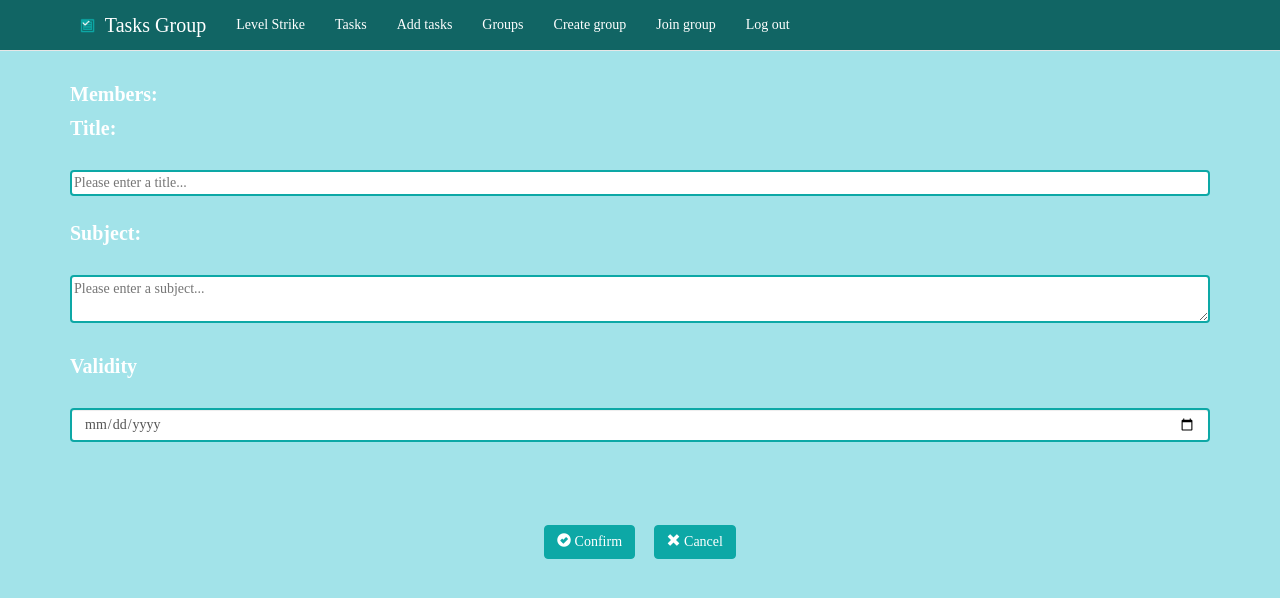
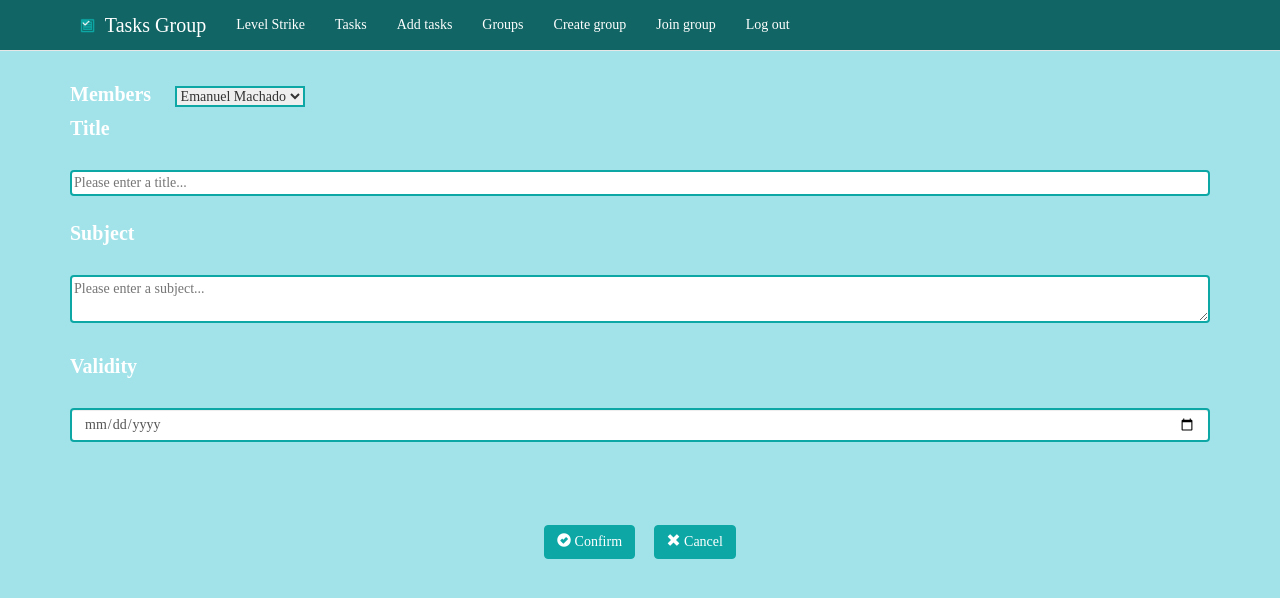
Before and after one commit to joelccarvalho/LevelStrike, a PHP site: page /addTasksGroup.html in a window 1280 px wide. Shown: the top 598 px of the page. Run offline with PHP 8.4, Linux system fonts and the light colour scheme.

Commit message:
Acrescentei um select no addTasksGroup

```diff
--- a/addTasksGroup.html
+++ b/addTasksGroup.html
@@ -40,13 +40,22 @@
 
     <form class="form_addTasksGroup container" >
       <br><br>
-      <label for="membro" class="titulos_addTasks">Members:</label>
+      <!--Add membros para a realização da tarefa-->
+      <label for="membro" class="titulos_addTasks">Members</label>
+      <select class="selectpicker" name="listMembers">
+        <option>Emanuel Machado</option>
+        <option>Rui Pedro</option>
+        <option>Miguel Augusto</option>
+        <option>António Vilela</option>
+      </select>
 
-      <br><label for="titulo" class="titulos_addTasks">Title:</label>
+      <!--Titulo da tarefa-->
+      <br><label for="titulo" class="titulos_addTasks">Title</label>
       <input class="addTasks_titulo" type="text" id="titulo" placeholder="Please enter a title..."/>
-      <label for="assunto" class="titulos_addTasks">Subject:</label>
+      <!--Assunto da tarefa-->
+      <label for="assunto" class="titulos_addTasks">Subject</label>
       <textarea class="addTasks_assunto" name="subject" placeholder="Please enter a subject..."></textarea>
-
+      <!--Data da tarefa-->
       <label for="example-datetime-local-input" class="titulos_addTasks col-form-label">Validity</label>
       <input class="form-control addTasks_validade" type="date" id="example-datetime-local-input">
 
--- a/css/master.css
+++ b/css/master.css
@@ -476,6 +476,12 @@ font-size: 30px;
   height: 100px;
 }
 
+/*Add tasks group*/
+.selectpicker{
+  margin-left: 20px;
+  border: 2px solid #0DA8A6
+}
+
 /*NavBar*/
 .navbar_levelStrike{
  float: left;
```
